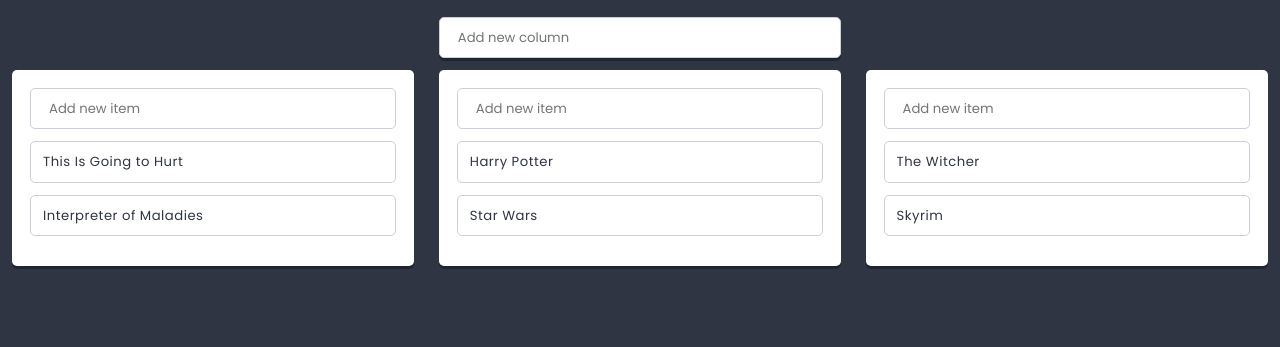
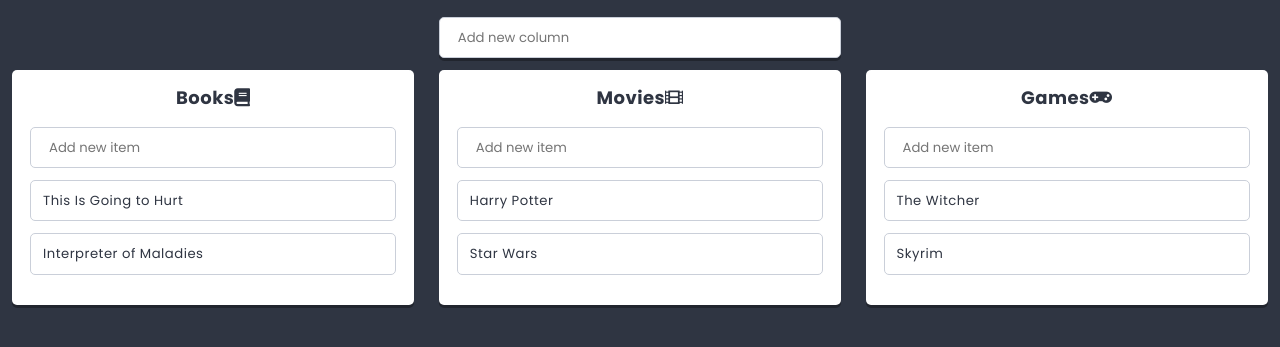
Before and after one commit to trojek71/react-starter-fer-11, a React app: page / in a window 1280 px wide. Shown: the part 415-762 px from the top of the page. Built offline with nearby package versions, Linux system fonts and the light colour scheme.

Commit message:
Add Icon component-done

```diff
--- a/src/components/Column/Column.js
+++ b/src/components/Column/Column.js
@@ -3,8 +3,9 @@
 import PropTypes from 'prop-types';
 import ReactHtmlParser from 'react-html-parser';
 import Card from  '../Card/Card.js'
-import {pageContents, listData,settings} from '../../data/dataStore';
+import {settings} from '../../data/dataStore';
 import Creator from './../Creator/Creator.js';
+import Icon from './../Icon/Icon';
 
 
 
@@ -15,6 +16,9 @@
     description: PropTypes.node,
     columns: PropTypes.array,
     cards:PropTypes.array,
+    icon:PropTypes.node,
+    name:PropTypes.node,
+
    }
 
    state = {
@@ -42,10 +46,14 @@
 render(){
 return(
 
+    <section className={styles.component}>
+       <div>
+         <h3 className={styles.title}>{ReactHtmlParser(this.props.title)}
+         <span ><Icon name={ReactHtmlParser(this.props.icon)}></Icon></span>
+         </h3>
 
+       </div>
 
-
-    <section className={styles.component}>
        <div className={styles.creator}>
           <Creator text={settings.cardsCreatorText} action={title => this.addCard(title)}/>
         </div>
--- /dev/null
+++ b/src/components/Icon/Icon.js
@@ -0,0 +1,5 @@
+import React from 'react';
+
+const Icon = props => (<i className={`fas fa-${props.name}`}></i>);
+
+export default Icon;
```
